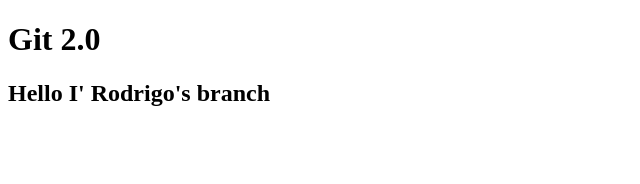
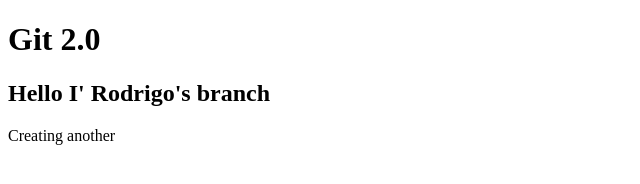
Before and after one commit to RodrigoNunes2004/day-05-git-v2, a plain HTML site: page index.html in a window 1280 px wide. Shown: the whole page, without its empty margins (0-640 px from the left). Drawn offline with Linux system fonts and the light colour scheme.

Commit message:
add; <p> tag

```diff
--- a/index.html
+++ b/index.html
@@ -12,6 +12,7 @@
     <body>
         <h1>Git 2.0</h1>
         <h2>Hello I' Rodrigo's branch</h2>
+        <p>Creating another <i class="fas fa-code-branch"></i></p>
         <script src="" async defer></script>
     </body>
 </html>
```
